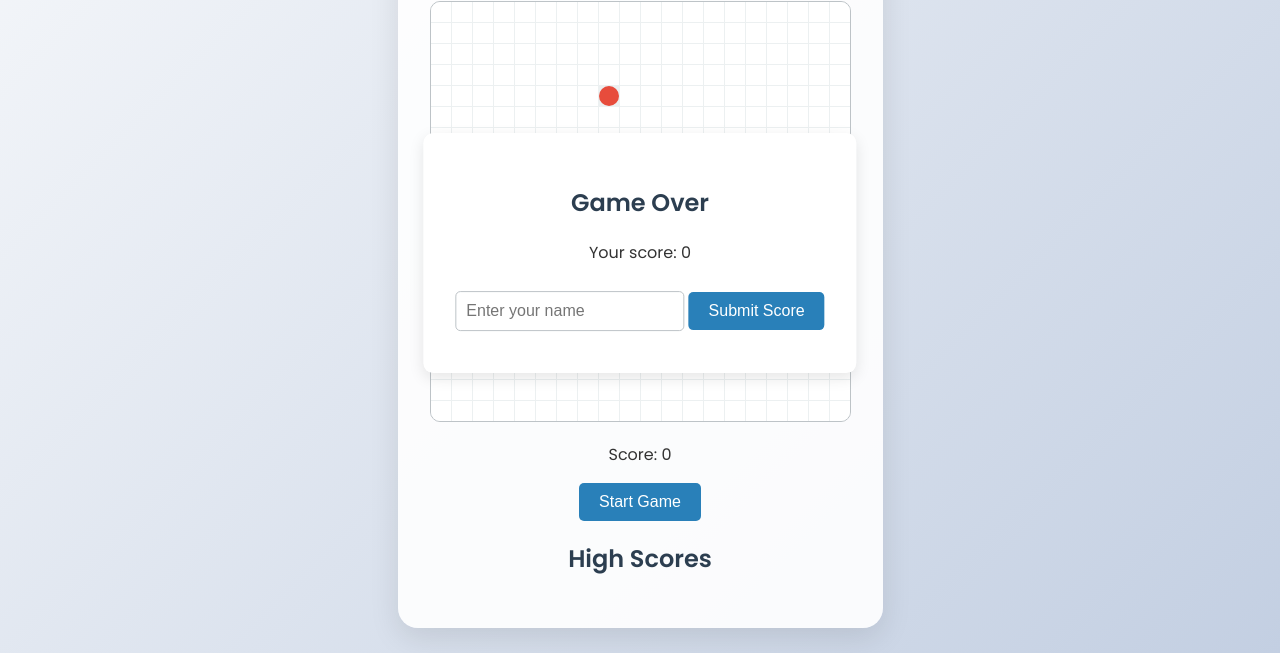
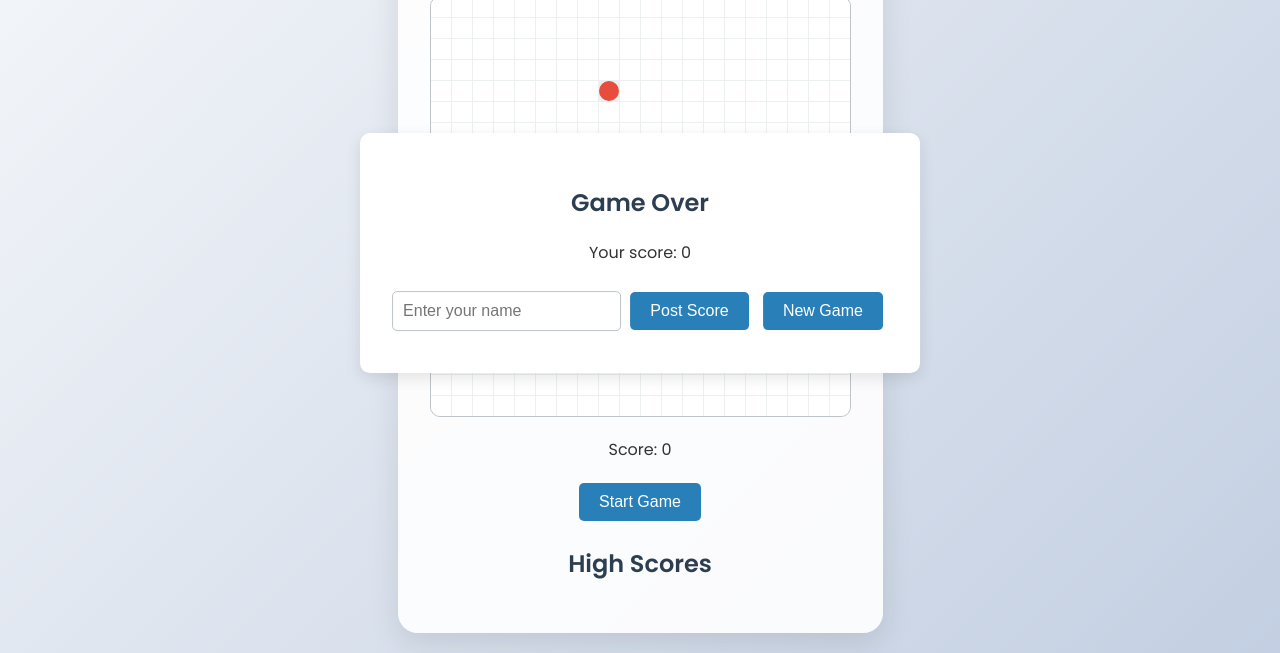
Before and after one commit to Caffeine-Gallery/squareslither-01924e079d94, a website built with Vite: page frontend/index.html in a window 1280 px wide. Both pictures are taken after a click on the button "Start Game". Shown: the part 147-800 px from the top of the page. Built offline with nearby package versions, Linux system fonts and the light colour scheme; what @dfinity/agent would draw is missing.

Commit message:
01924e0d-7ea1-722d-9196-dfb263463f3e

```diff
--- a/frontend/index.css
+++ b/frontend/index.css
@@ -63,6 +63,7 @@ button {
     border: none;
     border-radius: 5px;
     transition: background-color 0.3s ease;
+    margin: 5px;
 }
 
 button:hover {
--- a/frontend/index.html
+++ b/frontend/index.html
@@ -19,7 +19,8 @@
             <h2>Game Over</h2>
             <p>Your score: <span id="final-score"></span></p>
             <input type="text" id="name-input" placeholder="Enter your name">
-            <button id="submit-score">Submit Score</button>
+            <button id="submit-score">Post Score</button>
+            <button id="new-game">New Game</button>
         </div>
         <div id="high-scores">
             <h2>High Scores</h2>
--- a/frontend/index.js
+++ b/frontend/index.js
@@ -17,6 +17,7 @@ const gameOverElement = document.getElementById('game-over');
 const finalScoreElement = document.getElementById('final-score');
 const nameInput = document.getElementById('name-input');
 const submitScoreButton = document.getElementById('submit-score');
+const newGameButton = document.getElementById('new-game');
 const highScoresList = document.getElementById('high-scores-list');
 
 function createGrid() {
@@ -108,6 +109,7 @@ function startGame() {
 }
 
 startButton.addEventListener('click', startGame);
+newGameButton.addEventListener('click', startGame);
 
 document.addEventListener('keydown', (event) => {
     switch (event.key) {
```
